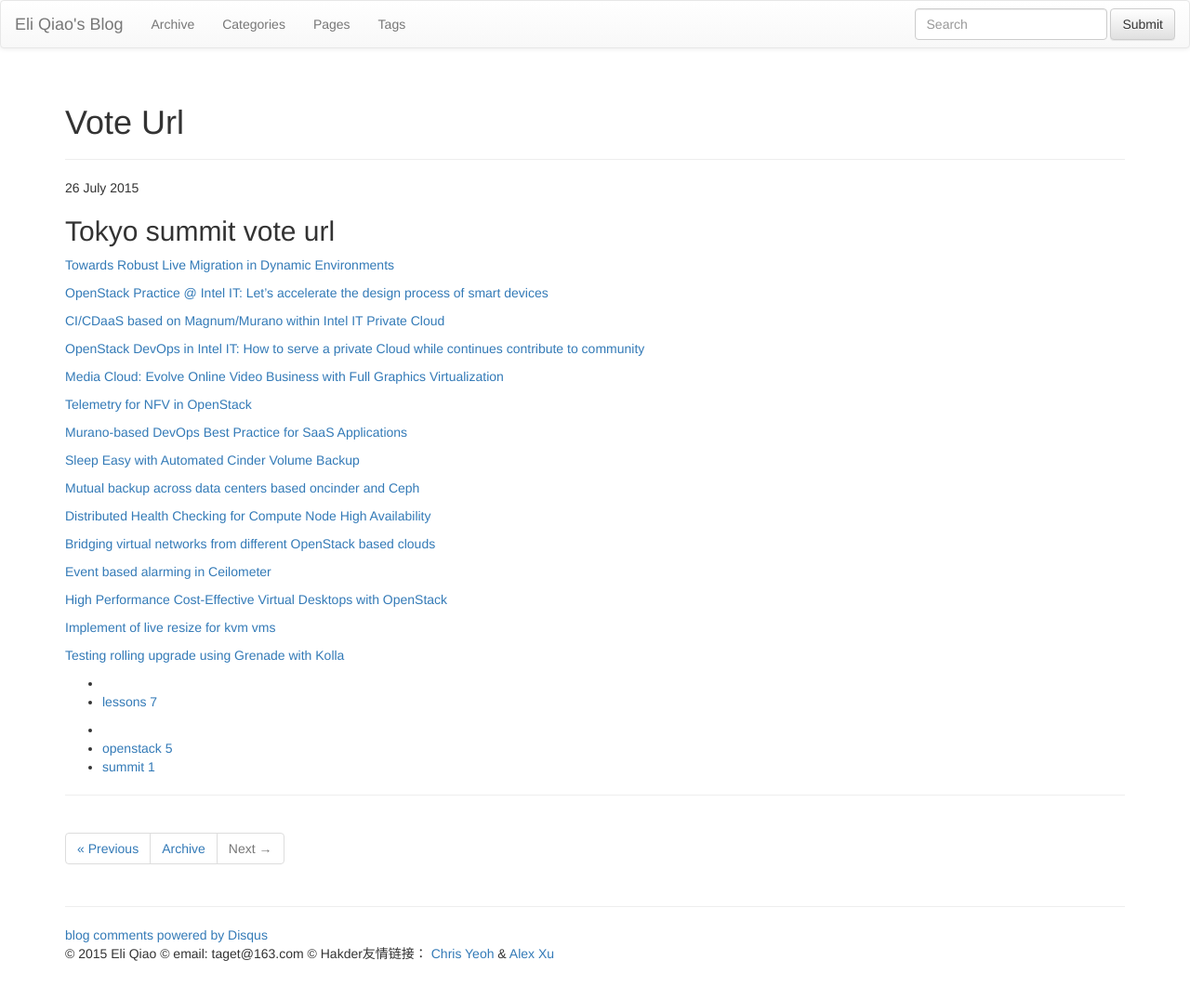
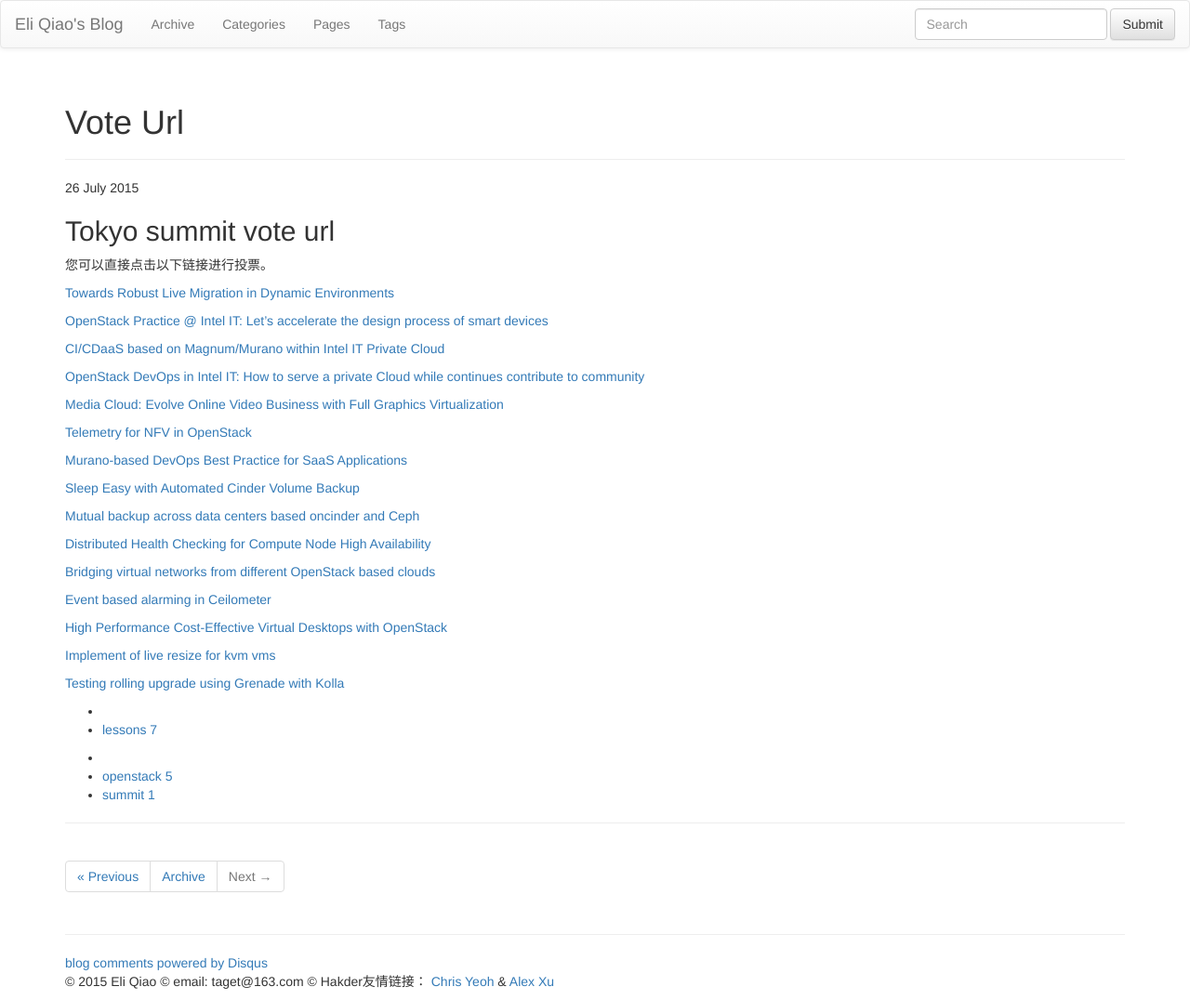
Before and after one commit to taget/taget.github.io, a Jekyll site: the page built from _posts/openstack/2015-07-26-vote-url.md, in a window 1280 px wide. Shown: the whole page at 93% size. Built offline with Jekyll 4.4.1, drawn with Linux system fonts in a browser that asks for light colours; nearby versions of some CDN libraries; library files that are not in the unit come from our copies; comment, search, counter and statistics services are not loaded; before the commit the page ends 1046 px from its top, so only the background shows below that.

Commit message:
Add guide line

```diff
--- a/_posts/openstack/2015-07-26-vote-url.md
+++ b/_posts/openstack/2015-07-26-vote-url.md
@@ -6,6 +6,9 @@ tags : [openstack, summit]
 
 
 ## Tokyo summit vote url
+
+您可以直接点击以下链接进行投票。
+
 
 [Towards Robust Live Migration in Dynamic Environments](https://www.openstack.org/summit/tokyo-2015/vote-for-speakers/Presentation/4971){:target="_blank"}
 
```
Also changed, not shown: 3 other files.
